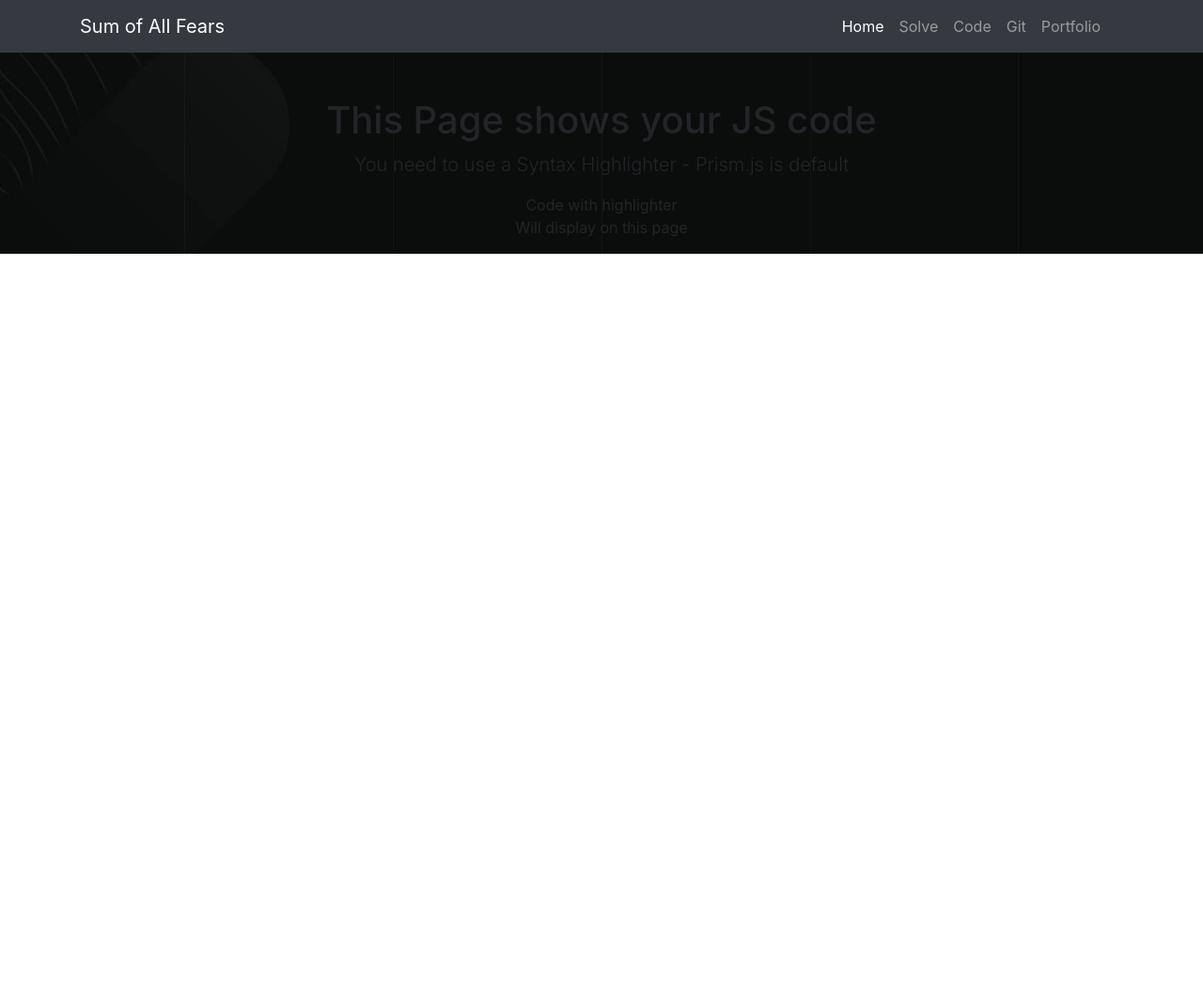
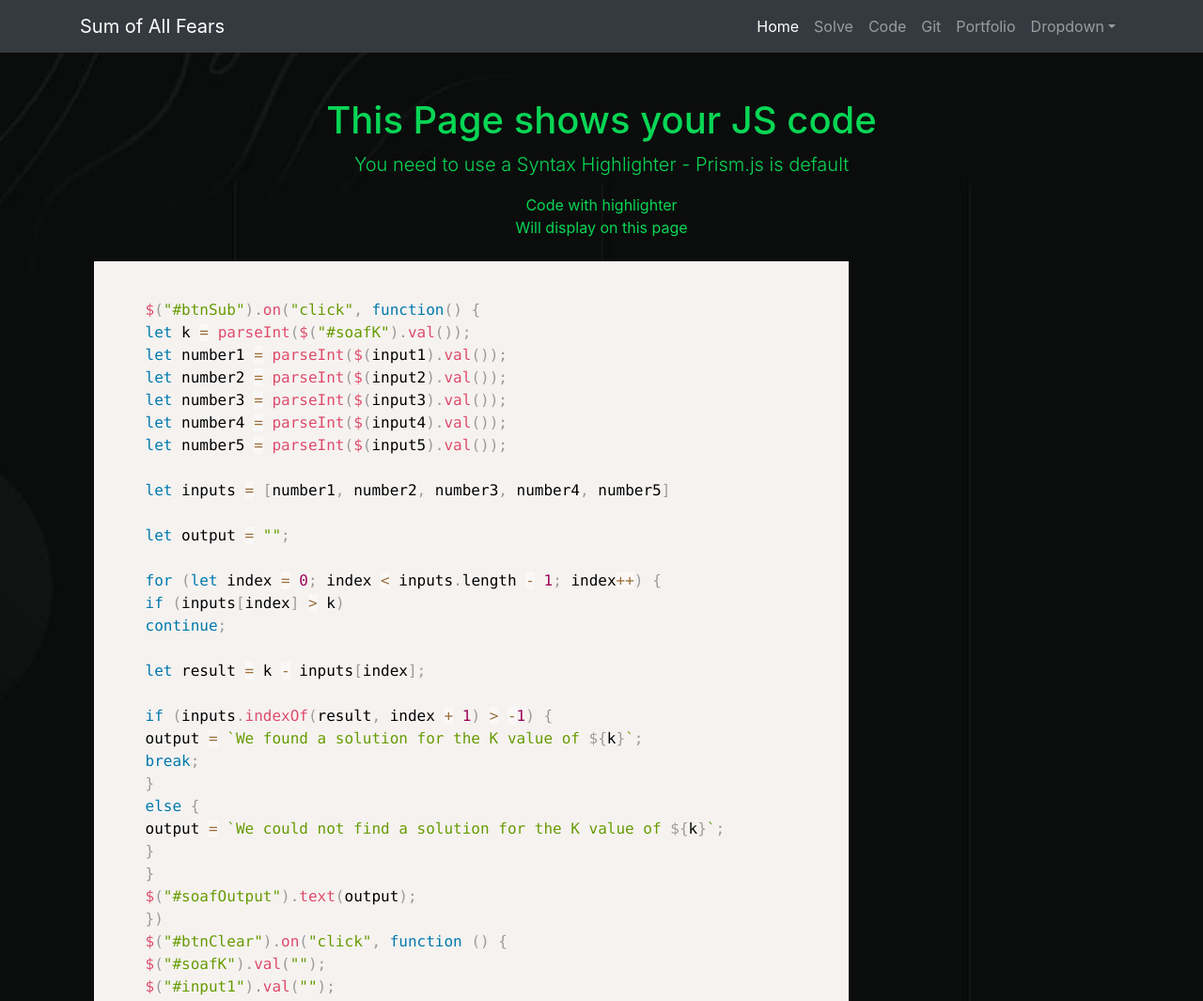
Before and after one commit to kodiekane15/Sum_of_all_fears, a plain HTML site: page Sum_of_all_fears/Code.html in a window 1280 px wide. Shown: the top 1065 px of the page at 94% size. Before the commit the page ends 800 px from the top, so only its background shows below. Drawn offline with nearby package versions, Linux system fonts and the light colour scheme.

Commit message:
fixed dropdown

```diff
--- a/Sum_of_all_fears/Code.html
+++ b/Sum_of_all_fears/Code.html
@@ -13,7 +13,7 @@
 
     <!-- Bootstrap core CSS -->
     <link rel="stylesheet" href="//stackpath.bootstrapcdn.com/bootstrap/4.5.0/css/bootstrap.min.css" integrity="sha384-9aIt2nRpC12Uk9gS9baDl411NQApFmC26EwAOH8WgZl5MYYxFfc+NcPb1dKGj7Sk" crossorigin="anonymous">
-
+    <link href="CSS/prism.css" rel="stylesheet" />
     <style>
         .welcome_Wrap {
             background-image: url('img/wlc-bg1.jpg');
@@ -29,6 +29,17 @@
         .textColor {
             color: #08d655;
         }
+
+
+		.bgColor {
+			background-color: #343a40;
+		}
+
+
+
+		.dropdown-content a:hover {
+			background-color: transparent;
+		}
     </style>
 </head>
 
@@ -61,7 +72,16 @@
                             <a class="nav-link" href="//kodiekane.netlify.app/">Portfolio</a>
                         </li>
                         <li class="nav-item">
-                            <a class="nav-link" href="#"></a>
+                            <div class="dropdown">
+                                <a class="dropdown-toggle nav-link" data-toggle="dropdown">Dropdown</a>
+                                <div class="dropdown-menu bgColor">
+                                    <div class="dropdown-content">
+                                        <a href="//kodiekane-tacocat.netlify.app/" class="dropdown-item nav-link">Taco Cat</a>
+                                        <a href="//kodiekane-fizzbuzz.netlify.app/" class="dropdown-item nav-item nav-link">Fizz-Buzz</a>
+                                        <a href="#" class="dropdown-item nav-item nav-link">Sunset Hills</a>
+                                    </div>
+                                </div>
+                            </div>
                         </li>
                     </ul>
                 </div>
@@ -69,7 +89,7 @@
         </nav>
 
         <!-- Page Content -->
-        <div class="container">
+        <div class="container textColor">
             <div class="row">
                 <div class="col-lg-12 text-center">
                     <h1 class="mt-5">This Page shows your JS code</h1>
@@ -78,6 +98,52 @@
                         <li>Code with highlighter</li>
                         <li>Will display on this page</li>
                     </ul>
+                    <div class="container-fluid">
+                        <div class="row">
+                            <div class="col-9">
+<pre><code class="language-js">
+    $("#btnSub").on("click", function() {
+    let k = parseInt($("#soafK").val());
+    let number1 = parseInt($(input1).val());
+    let number2 = parseInt($(input2).val());
+    let number3 = parseInt($(input3).val());
+    let number4 = parseInt($(input4).val());
+    let number5 = parseInt($(input5).val());
+
+    let inputs = [number1, number2, number3, number4, number5]
+
+    let output = "";
+
+    for (let index = 0; index < inputs.length - 1; index++) {
+    if (inputs[index] > k)
+    continue;
+
+    let result = k - inputs[index];
+
+    if (inputs.indexOf(result, index + 1) > -1) {
+    output = `We found a solution for the K value of ${k}`;
+    break;
+    }
+    else {
+    output = `We could not find a solution for the K value of ${k}`;
+    }
+    }
+    $("#soafOutput").text(output);
+    })
+    $("#btnClear").on("click", function () {
+    $("#soafK").val("");
+    $("#input1").val("");
+    $("#input2").val("");
+    $("#input3").val("");
+    $("#input4").val("");
+    $("#input5").val("");
+    $("#soafOutput").text("");
+    $("#btnClear").hide();
+    })
+</code></pre>
+                            </div>
+                        </div>
+                    </div>
                 </div>
             </div>
         </div>
@@ -87,7 +153,7 @@
     <script src="//code.jquery.com/jquery-3.5.1.slim.min.js" integrity="sha384-DfXdz2htPH0lsSSs5nCTpuj/zy4C+OGpamoFVy38MVBnE+IbbVYUew+OrCXaRkfj" crossorigin="anonymous"></script>
     <script src="//cdn.jsdelivr.net/npm/popper.js@1.16.0/dist/umd/popper.min.js" integrity="sha384-Q6E9RHvbIyZFJoft+2mJbHaEWldlvI9IOYy5n3zV9zzTtmI3UksdQRVvoxMfooAo" crossorigin="anonymous"></script>
     <script src="//stackpath.bootstrapcdn.com/bootstrap/4.5.0/js/bootstrap.min.js" integrity="sha384-OgVRvuATP1z7JjHLkuOU7Xw704+h835Lr+6QL9UvYjZE3Ipu6Tp75j7Bh/kR0JKI" crossorigin="anonymous"></script>
-
+    <script src="SCRIPTS/prism.js"></script>
 </body>
 
 </html>
```
Also changed, not shown: Sum_of_all_fears/Index.html (+22 -2 lines), Sum_of_all_fears/Solve.html (+41 -3 lines).
